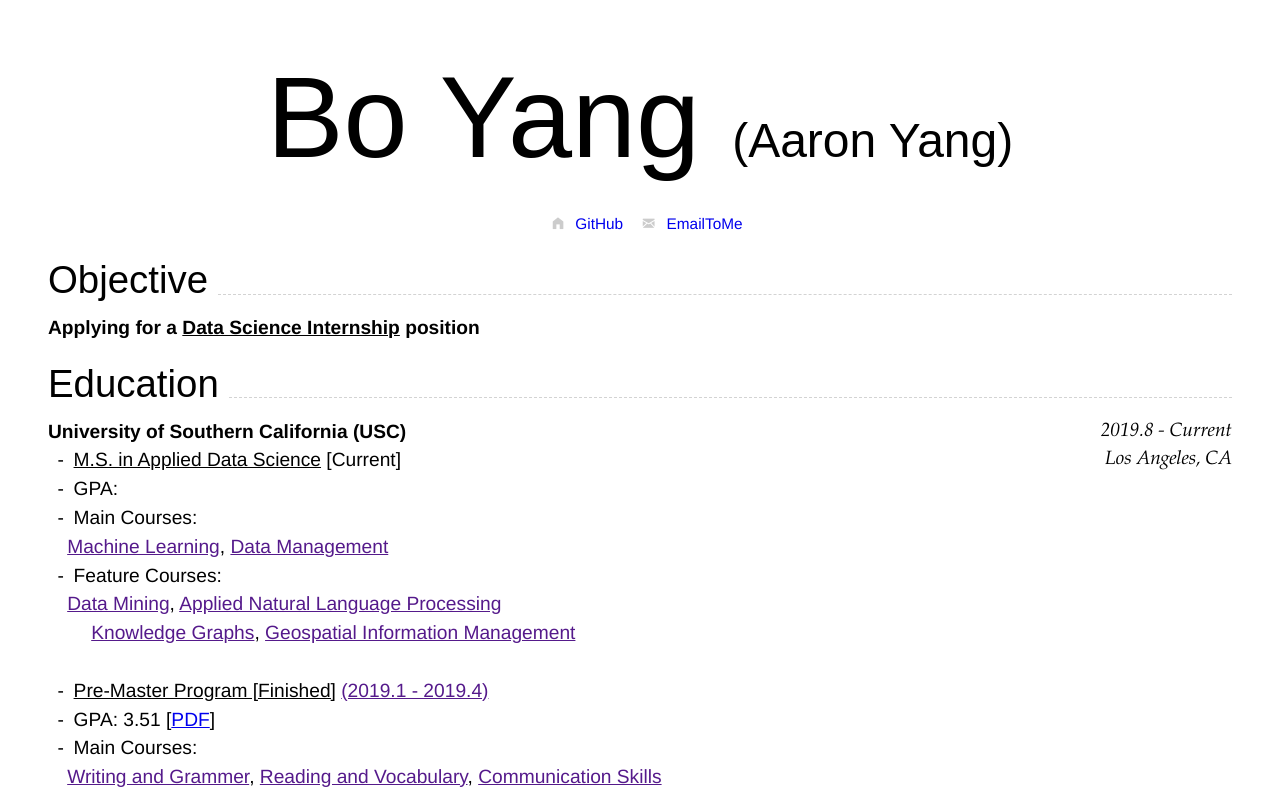
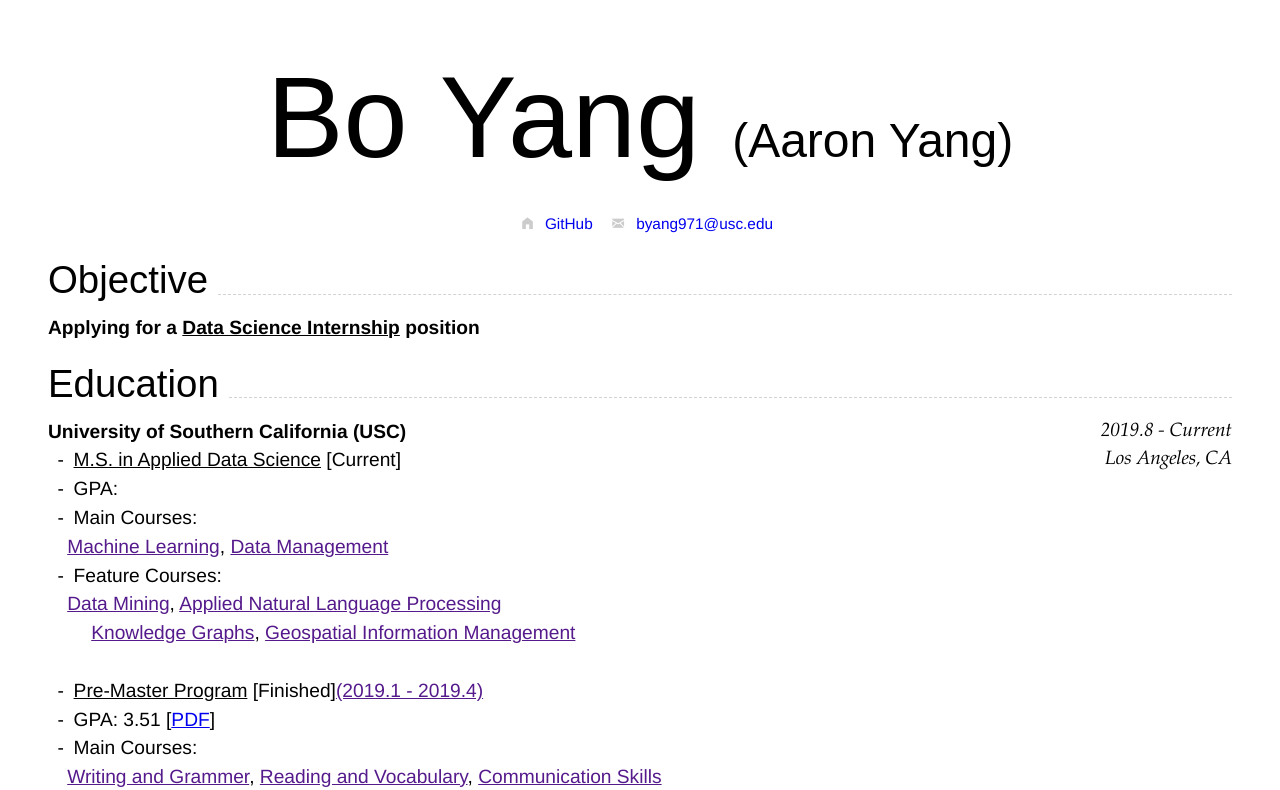
Before and after one commit to callmeorangecat/resume, a Jekyll site: the page built from index.md, in a window 1280 px wide. Shown: the top 790 px of the page. Built offline with Jekyll 4.4.1, drawn with Linux system fonts in a browser that asks for light colours.

Commit message:
foundation-icon style

```diff
--- a/_includes/cv-contact.html
+++ b/_includes/cv-contact.html
@@ -6,7 +6,7 @@
     {% endif %}
 
     {% if page.email %}
-    <i class="fi-mail fa-2x" style="margin-left:1em"></i>
+    <i class="fi-mail fa-2x style2" style="margin-left:1em"></i>
     <a href="{{ page.email.url }}" style="margin-left:0.5em">{{ page.email.text }}</a>
     {% endif %}
 
--- a/index.md
+++ b/index.md
@@ -3,9 +3,9 @@ layout: cv
 title: Resume
 email:
     url: mailto:byang971@usc.edu
-    text: EmailToMe
+    text: byang971@usc.edu
 homepage:
-    url: https://aaronyang2333.github.io/resume/
+    url: https://github.com/AaronYang2333
     text: GitHub
 ---
 # Bo __Yang__ <font size="9">(Aaron Yang)</font>
```
Also changed, not shown: other parts of index.md (+1 -1 lines).
